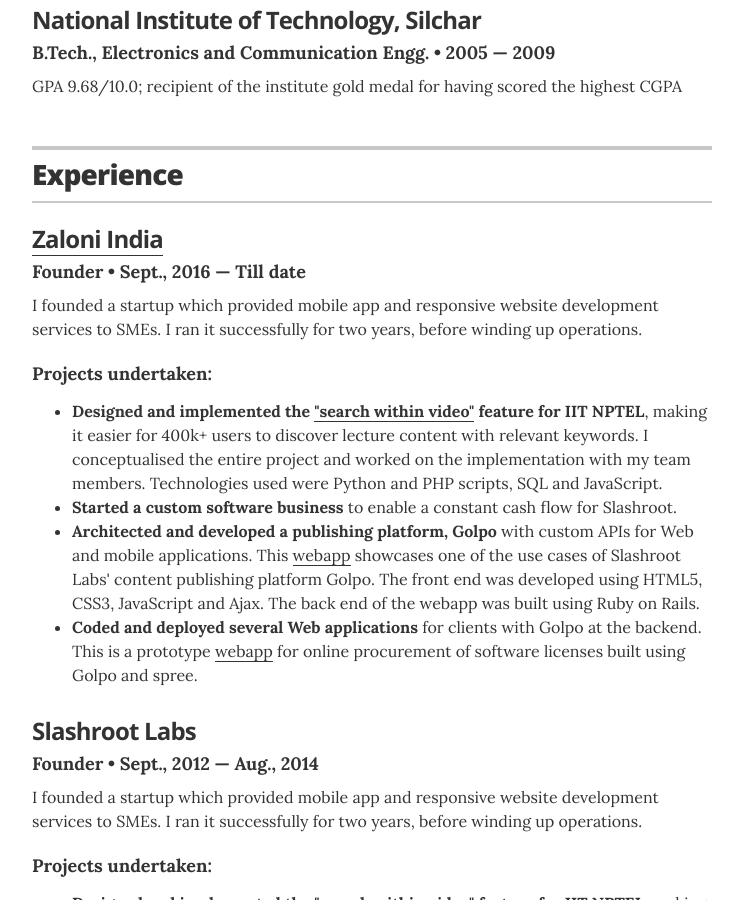
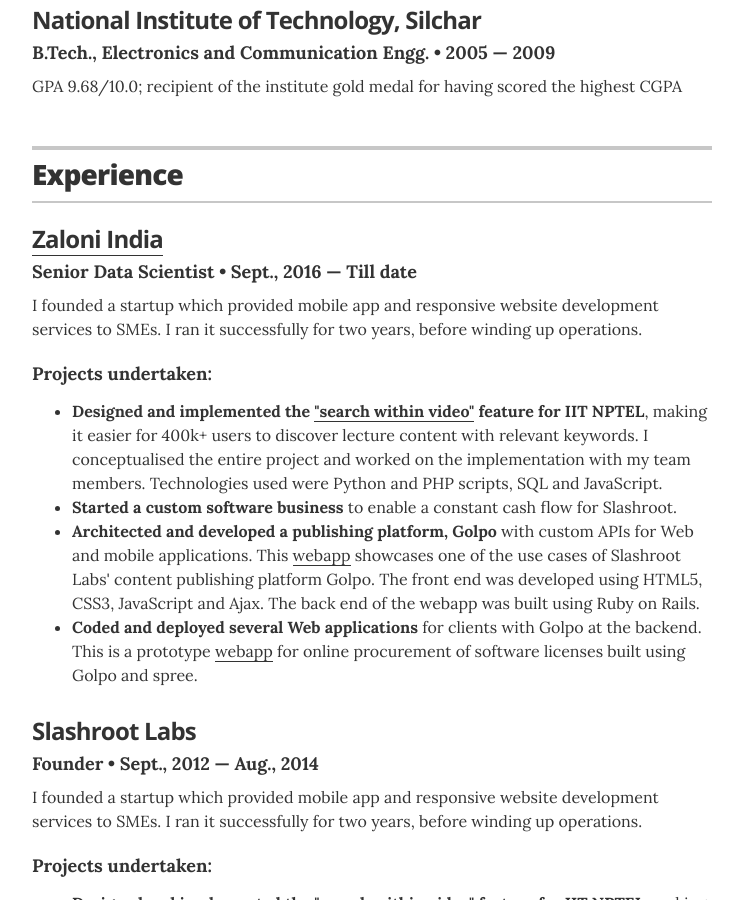
Before and after one commit to CapedCrusader/resume, a Jekyll site: the page built from index.html, in a window 1280 px wide and 900 px high, scrolled down 1085 px. Shown: the whole window, without its empty margins (268-1011 px from the left). Built offline with Jekyll 4.4.1, drawn with Linux system fonts in a browser that asks for light colours.

```diff
--- a/_layouts/resume.html
+++ b/_layouts/resume.html
@@ -122,7 +122,7 @@
 	<!-- Duplicate these resume-item elements and edit accordingly for each job you want to add here -->
         <div class="resume-item" itemscope itemprop="worksFor" itemtype="http://schema.org/Organization">
           <h3 class="resume-item-title" itemprop="name"><a href="https://www.zaloni.com/">Zaloni India</a></h3>
-          <h4 class="resume-item-details" itemprop="description">Founder &bull; Sept., 2016 &mdash; Till date</h4>
+          <h4 class="resume-item-details" itemprop="description">Senior Data Scientist &bull; Sept., 2016 &mdash; Till date</h4>
           <p class="resume-item-copy">I founded a startup which provided mobile app and responsive website development services to SMEs. I ran it successfully for two years, before winding up operations.</p>
           <br>
           <h5 class="resume-item-details" itemprop="description">Projects undertaken:</h5>
```
